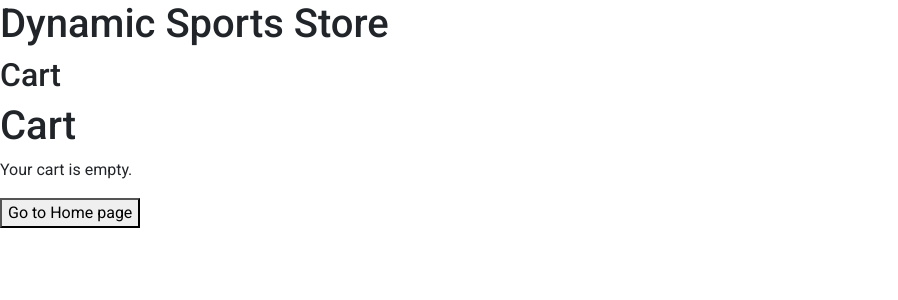
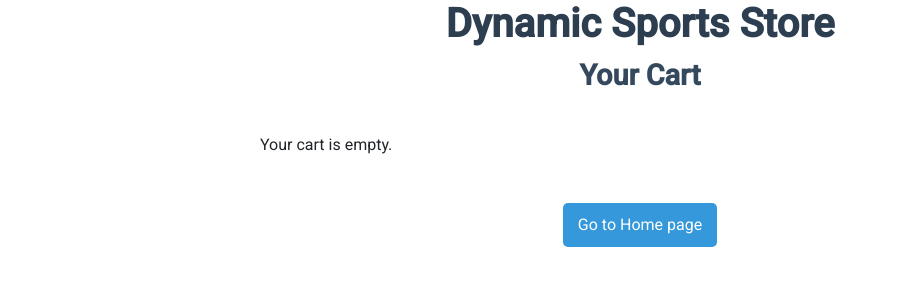
Before and after one commit to bruno1030/dynamic-angular, an Angular app in the folder dynamic/: page /cart in a window 1280 px wide. Shown: the top 300 px of the page, without its empty margins (0-898 px from the left). Built offline with nearby package versions, Linux system fonts and the light colour scheme.

Commit message:
improve cart page style

```diff
--- a/dynamic/src/app/cart/cart.component.css
+++ b/dynamic/src/app/cart/cart.component.css
@@ -0,0 +1,85 @@
+.store-title {
+    text-align: center;
+    font-size: 2.5em;
+    color: #2c3e50;
+    margin-bottom: 10px;
+    font-weight: bold;
+}
+
+.cart-title {
+    text-align: center;
+    font-size: 1.8em;
+    color: #34495e;
+    margin-bottom: 20px;
+    font-weight: bold;
+}
+
+.cart-page {
+    max-width: 800px;
+    margin: auto;
+    padding: 20px;
+}
+
+
+.cart-item {
+    background: #f9f9f9;
+    border-radius: 10px;
+    padding: 15px;
+    margin-bottom: 15px;
+    box-shadow: 2px 2px 10px rgba(0, 0, 0, 0.1);
+}
+
+.cart-item h3 {
+    margin: 0 0 10px 0;
+    font-size: 1.2em;
+    color: #333;
+}
+
+.cart-item p {
+    margin: 5px 0;
+    font-size: 1em;
+    color: #555;
+}
+
+.remove-btn {
+    background: #e74c3c;
+    color: white;
+    border: none;
+    padding: 8px 12px;
+    border-radius: 5px;
+    cursor: pointer;
+}
+
+.remove-btn:hover {
+    background: #c0392b;
+}
+
+.clear-btn {
+    background: #f39c12;
+    color: white;
+    padding: 10px 15px;
+    border: none;
+    border-radius: 5px;
+    cursor: pointer;
+    display: block;
+    margin: 10px auto;
+}
+
+.clear-btn:hover {
+    background: #d68910;
+}
+
+.home-btn {
+    background: #3498db;
+    color: white;
+    padding: 10px 15px;
+    border: none;
+    border-radius: 5px;
+    cursor: pointer;
+    display: block;
+    margin: 10px auto;
+}
+
+.home-btn:hover {
+    background: #2980b9;
+}
--- a/dynamic/src/app/cart/cart.component.html
+++ b/dynamic/src/app/cart/cart.component.html
@@ -1,19 +1,19 @@
-<h1>Dynamic Sports Store</h1>
-<h2>Cart</h2>
+<h1 class="store-title">Dynamic Sports Store</h1>
+<h2 class="cart-title">Your Cart</h2>
+
 <div class="cart-page">
-    <h1>Cart</h1>
     <div *ngIf="cart.length > 0; else emptyCart">
-        <div *ngFor="let item of cart">
+        <div *ngFor="let item of cart" class="cart-item">
             <h3>{{ item.product.title }}</h3>
             <p>Quantity: {{ item.quantity }}</p>
             <p>Price: {{ item.product.value }}</p>
             <p>Total: {{ item.product.value * item.quantity }}</p>
-            <button (click)="removeItem(item.product.id)">Remove</button>
+            <button class="remove-btn" (click)="removeItem(item.product.id)">Remove</button>
         </div>
-        <button (click)="clearCart()">Clear Cart</button>
+        <button class="clear-btn" (click)="clearCart()">Clear Cart</button>
     </div>
     <ng-template #emptyCart>
         <p>Your cart is empty.</p>
     </ng-template>
 </div>
-<button (click)="navigateToHome()">Go to Home page</button>
+<button class="home-btn" (click)="navigateToHome()">Go to Home page</button>
```
